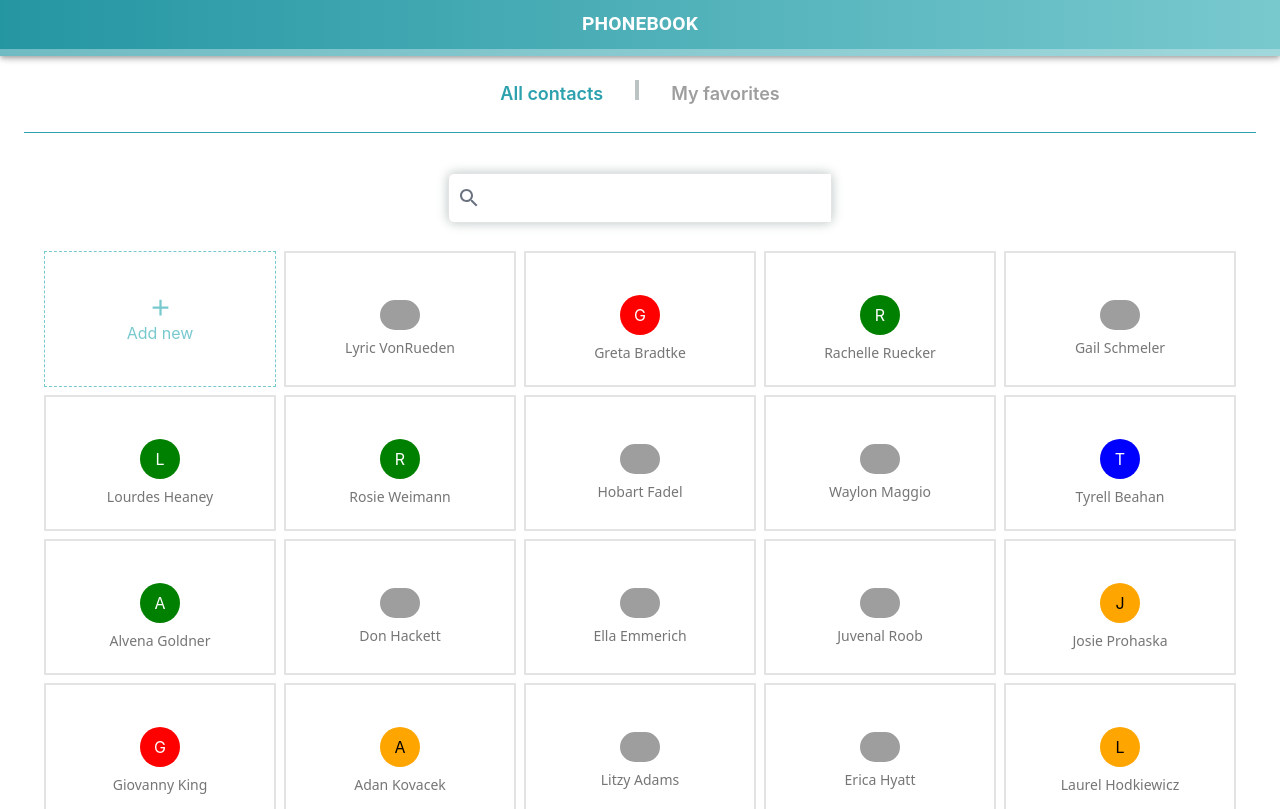
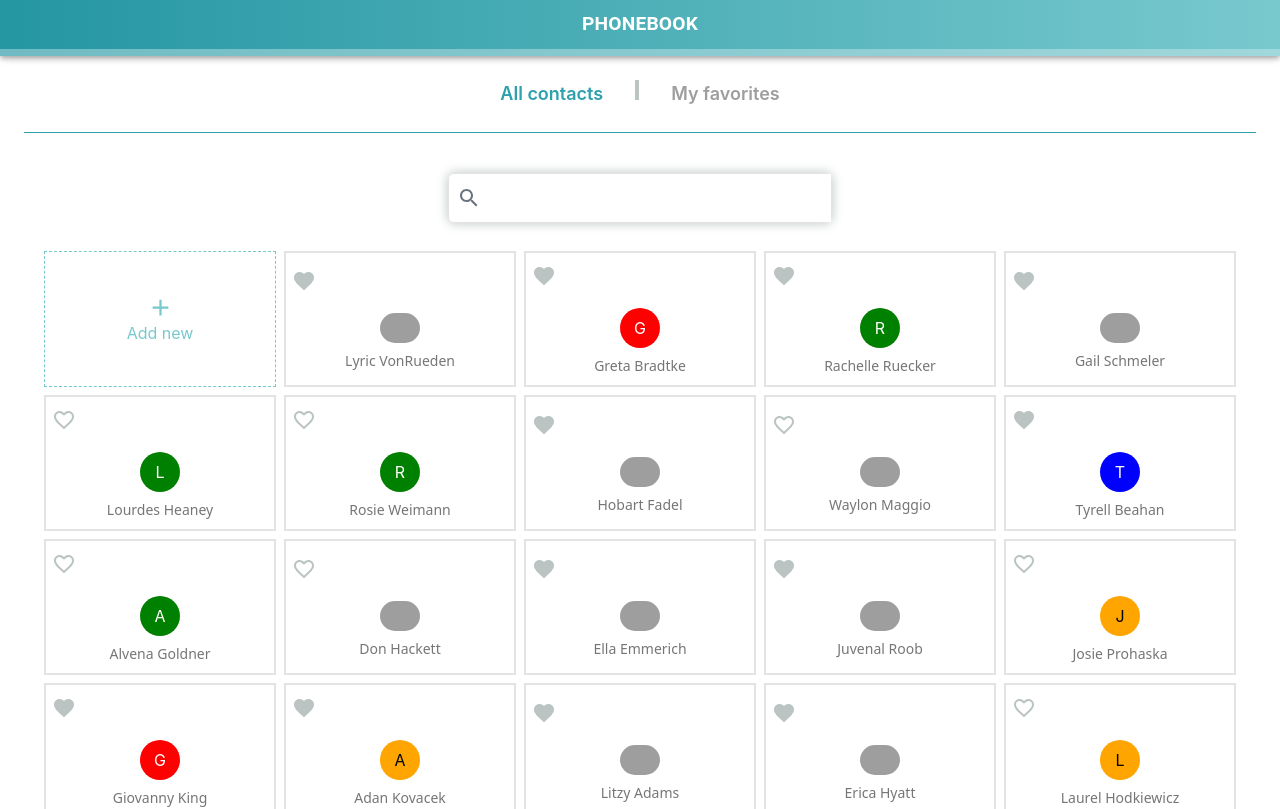
Before and after one commit to mladenkn/react-next-phonebook, a React (Vite) app: page / in a window 1280 px wide. Shown: the top 809 px of the page. Built offline with nearby package versions, Linux system fonts and the light colour scheme; grey boxes are pictures that could not be loaded.

Commit message:
tw-fix +

```diff
--- a/src/phonebook/contact/contact-list-item.tsx
+++ b/src/phonebook/contact/contact-list-item.tsx
@@ -42,17 +42,15 @@ const ContactListItem = ({
     </p>
   )
 
-  const showActions = variant === "smaller" || (isBigger && isSelected)
-
-  const favoriteAction = showActions && (
+  const favoriteAction = (
     <FavoriteAction
       onClick={onToggleFavorite}
       isFavorite={contact.isFavorite}
       iconClass="text-sm"
     />
   )
-  const editAction = showActions && <GoToEditAction contactId={contact.id} />
-  const deleteAction = showActions && <DeleteAction onConfirm={onDelete} />
+  const editAction = <GoToEditAction contactId={contact.id} />
+  const deleteAction = <DeleteAction onConfirm={onDelete} />
 
   const baseClass = tw.class`flex h-full items-center border-solid`
 
@@ -63,6 +61,7 @@ const ContactListItem = ({
           className={clsx(baseClass, "flex-col justify-center border-2 border-secondary-light")}
           onClick={onSelect}
         >
+          <div className="flex w-full justify-start px-1.5">{favoriteAction}</div>
           {avatar}
           {name}
         </div>
```
